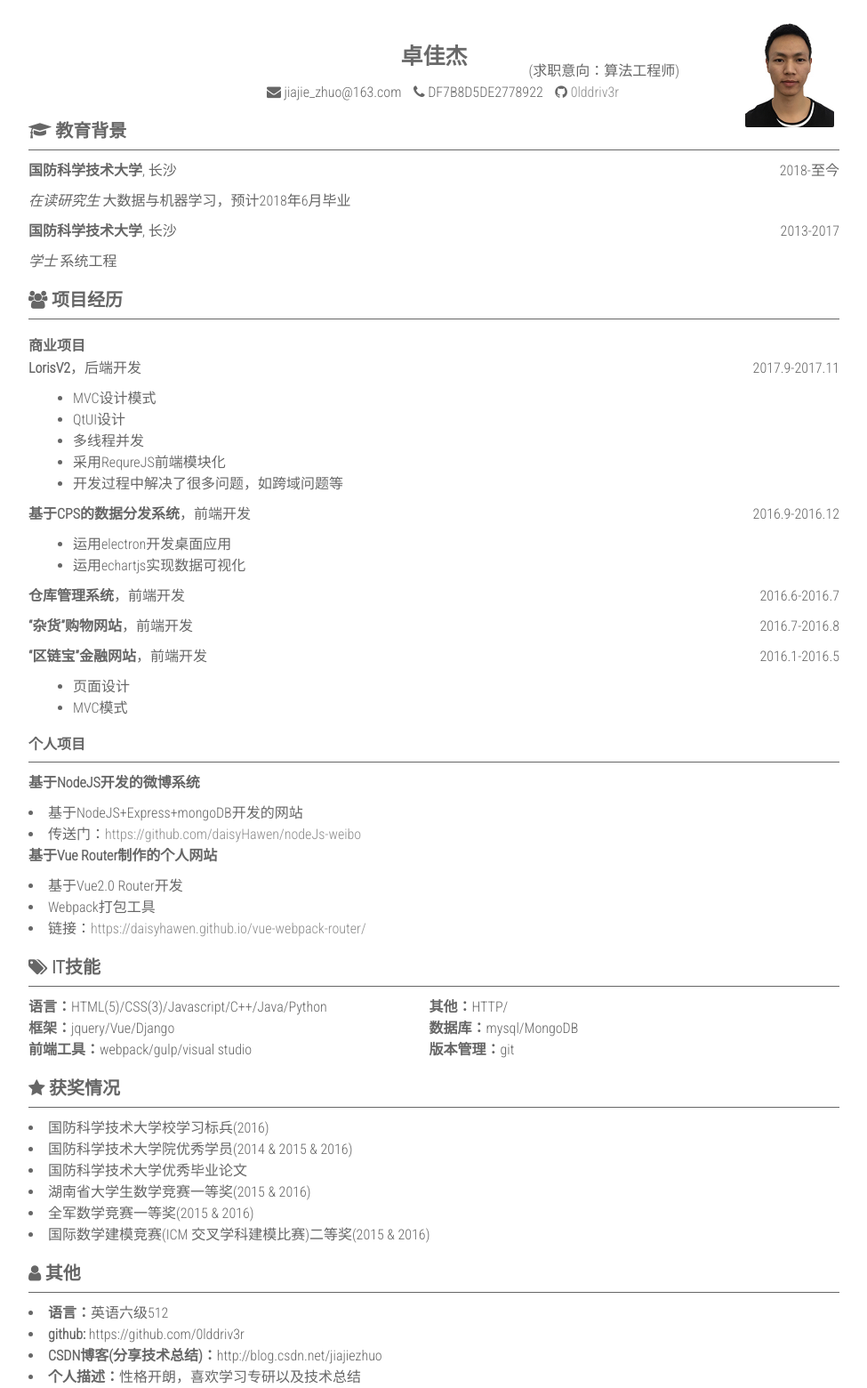
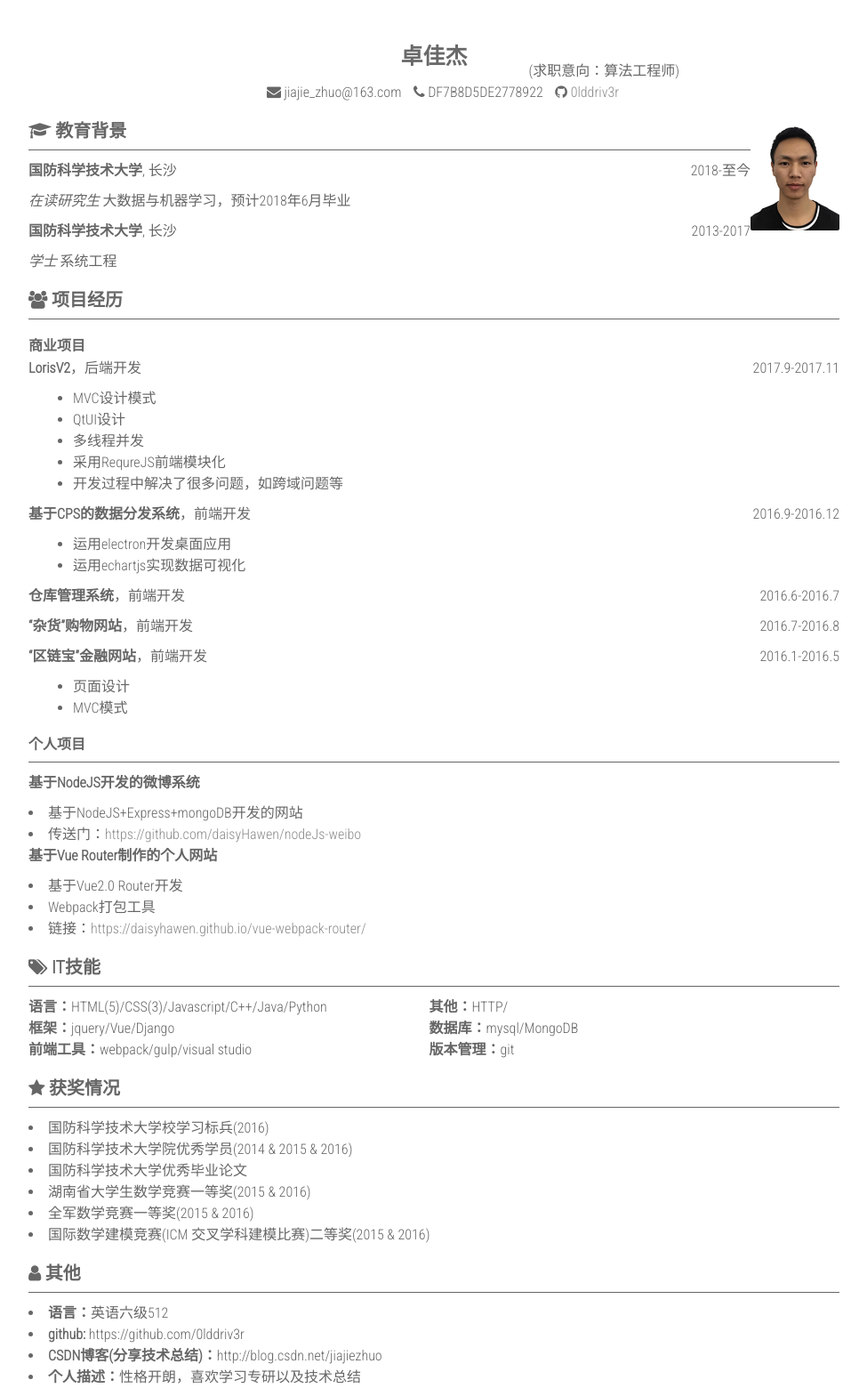
Before and after one commit to 0lddriv3r/0lddriv3r.github.io, a Jekyll site: the page built from resume_product.html, in a window 1280 px wide. Shown: the whole page at 89% size, without its empty margins (152-1127 px from the left). Built offline with Jekyll 4.4.1, drawn with Linux system fonts in a browser that asks for light colours; nearby versions of some CDN libraries.

Commit message:
Change the photo to right of the page in resume.html.

```diff
--- a/_config.yml
+++ b/_config.yml
@@ -5,7 +5,7 @@
 #url: "http://yourdomain.com" # the base hostname & protocol for your site
 
 # Sidebar settings
-description: 与其感慨路难行，不如马上出发\nBetter to run than curse the road
+description: Better to run than curse the road
 
 gems: [jekyll-paginate]
 
@@ -15,7 +15,7 @@
 #pagin
 paginate: 5
 # Social icons
-facebook: username
+facebook: JiajieZhuo
 linkedin: JiajieZhuo
 github: 0lddriv3r
 deviantart: username
--- a/css/resume.css
+++ b/css/resume.css
@@ -92,7 +92,7 @@
 }
 .cv{
 	width:100px;
-	position: absolute;
+	/*position: absolute;*/
 	float: right;
 	top:10px;
 	/*:0px;*/
--- a/index.html
+++ b/index.html
@@ -54,7 +54,7 @@
 
 
 
-                    <li><a class="fa fa-2x fa-instagram" href="./album/"><span class="description">Instagram</span></a></li>
+                    <li><a class="fa fa-2x fa-instagram" href="./albums/"><span class="description">Instagram</span></a></li>
 
 
 
```
